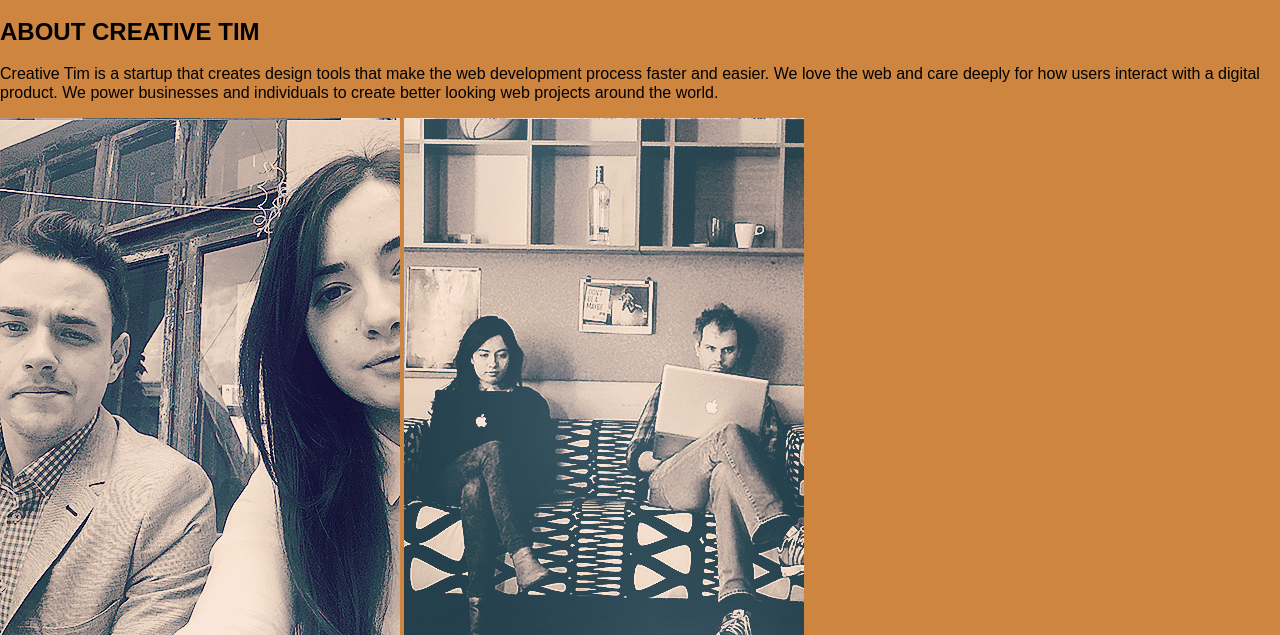
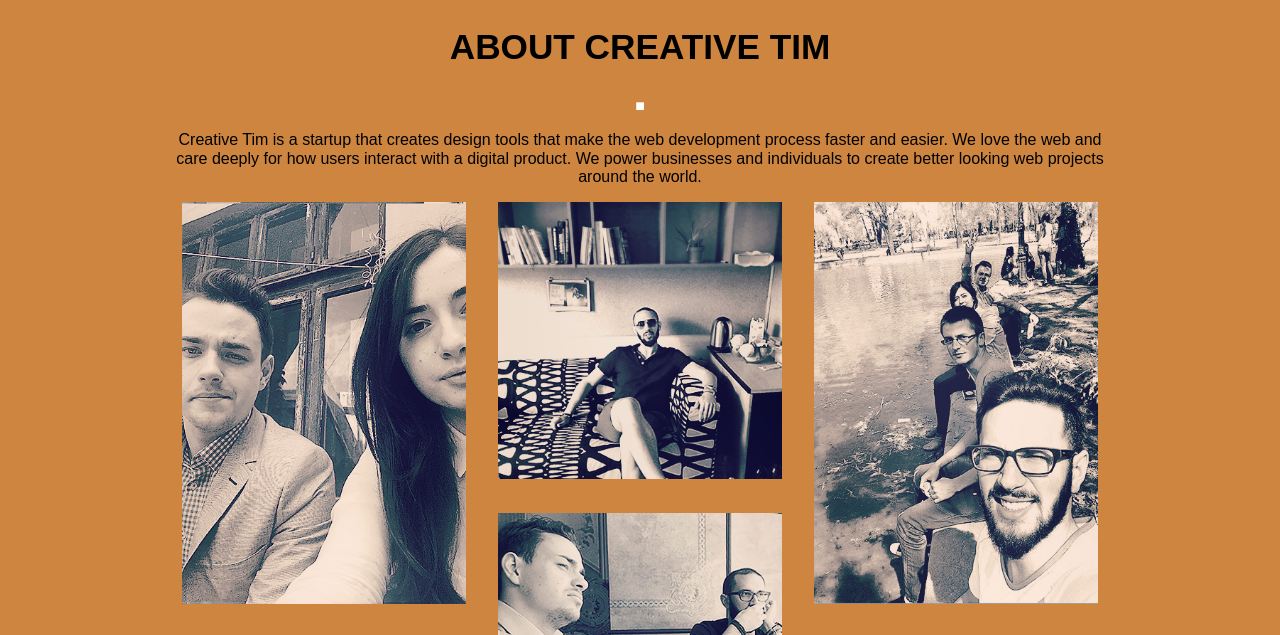
Before and after one commit to daguiheso/Practica2-RDS, a plain HTML site: page index.html in a window 1280 px wide. Shown: the part 853-1488 px from the top of the page. Drawn offline with Linux system fonts and the light colour scheme.

Commit message:
Estilos para seccion about

```diff
--- a/assets/css/index.css
+++ b/assets/css/index.css
@@ -1,6 +1,12 @@
 body, html {
 	background: peru;
 	font-size: 16px;
+}
+
+/*UTILIDADES*/
+.u-dash {
+	text-align: center;
+	color: #fff;
 }
 
 /*HEADER*/
@@ -35,3 +41,32 @@
 	font-size: 2em;
 	text-align: center;
 }
+
+/*ABOUT*/
+.about {
+	width: 74%;
+	margin: 0 auto;
+}
+
+.about-title {
+	font-size: 2.2em;
+	text-align: center;
+}
+
+.about-text {
+	text-align: center;
+}
+
+.about-contentCols {
+	display: flex;
+	justify-content: space-around;
+}
+
+.about-contentCols-col {
+	width: 30%;
+}
+
+.about-contentCols-col .img {
+	width: 100%;
+	margin-bottom: 30px;
+}
--- a/index.html
+++ b/index.html
@@ -35,7 +35,7 @@
 	<!--ABOUT-->
 	<section class="about">
 		<h2 class="about-title">ABOUT CREATIVE TIM</h2>
-		<div class="u-dash"></div>
+		<div class="u-dash">&#9632;</div>
 		<p class="about-text">
 			Creative Tim is a startup that creates design tools that make the web development process faster and easier. We love the web and care deeply for how users interact with a digital product. We power businesses and individuals to create better looking web projects around the world.
 		</p>
```
